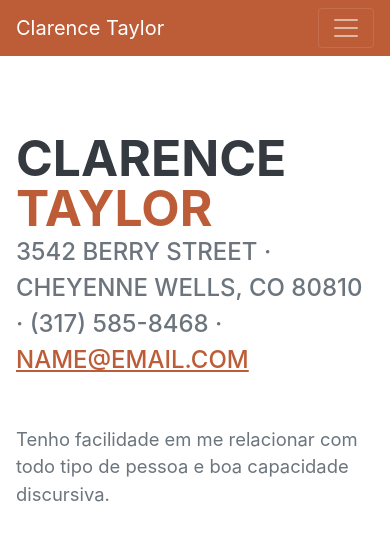
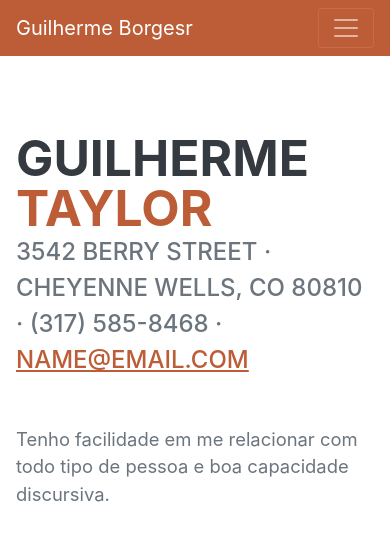
Before and after one commit to GuilhermeAzeved0/Primeiro-trabalho, a plain HTML site: page index.html in a window 390 px wide. Shown: the top 550 px of the page. Drawn offline with nearby package versions, Linux system fonts and the light colour scheme; a web font is replaced by a local one.

Commit message:
Update index.html

```diff
--- a/index.html
+++ b/index.html
@@ -19,7 +19,7 @@
         <!-- Navigation-->
         <nav class="navbar navbar-expand-lg navbar-dark bg-primary fixed-top" id="sideNav">
             <a class="navbar-brand js-scroll-trigger" href="#page-top">
-                <span class="d-block d-lg-none">Clarence Taylor</span>
+                <span class="d-block d-lg-none">Guilherme Borgesr</span>
                 <span class="d-none d-lg-block"><img class="img-fluid img-profile rounded-circle mx-auto mb-2" src="assets/img/profile.jpg" alt="..." /></span>
             </a>
             <button class="navbar-toggler" type="button" data-bs-toggle="collapse" data-bs-target="#navbarResponsive" aria-controls="navbarResponsive" aria-expanded="false" aria-label="Toggle navigation"><span class="navbar-toggler-icon"></span></button>
@@ -40,7 +40,7 @@
             <section class="resume-section" id="about">
                 <div class="resume-section-content">
                     <h1 class="mb-0">
-                        Clarence
+                     Guilherme
                         <span class="text-primary">Taylor</span>
                     </h1>
                     <div class="subheading mb-5">
```
